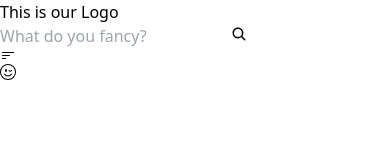
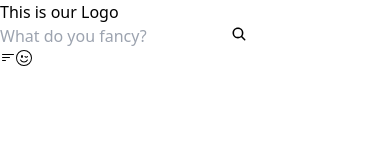
Before and after one commit to knotinline/ThriftStore, a React (Vite) app in the folder ThriftStore/: page / in a window 390 px wide. Shown: the top 160 px of the page. Built offline with nearby package versions, Linux system fonts and the light colour scheme.

Commit message:
Adding some responsive design to the Top Navigation

```diff
--- a/ThriftStore/src/components/general-components/Logo.jsx
+++ b/ThriftStore/src/components/general-components/Logo.jsx
@@ -1,6 +1,6 @@
 function Logo() {
   return(
-    <div className=" h-24 w-32 border-4 hidden sm:block ">
+    <div className=" hidden sm:block h-16 w-24 sm:h-24 sm:w-32 border-4 sm:border-0 ">
       <button className= " text-red-400 w-full h-full ">
         This is our Logo
       </button>
--- a/ThriftStore/src/components/general-components/SearchBar.jsx
+++ b/ThriftStore/src/components/general-components/SearchBar.jsx
@@ -2,24 +2,23 @@ import { IoSearch } from "react-icons/io5";
 
 const SearchBar = () => {
     return (
-        <div>
-            <form className="relative w-10/12 min-w-[140px] rounded-full h-auto  hover:border-transparent ">
-                <div className="relative ">
+        <div className="relative flex-grow max-w-xs">
+            <form className="relative rounded-full hover:border-transparent">
+                <div className="flex items-center">
                     <input
                         type="text"
                         placeholder="What do you fancy?"
-                        className="w-full rounded-full p-4 h-6 focus:outline-none  ml-3 hover:shadow-lg focus:shadow-xl shadow-md"
+                        className="w-full rounded-full p-4 h-10 focus:outline-none hover:shadow-lg focus:shadow-xl shadow-md"
                     />
                     <button
                         type="submit"
-                        className="absolute right-1 top-1/2 rounded-full  p-1 -translate-y-1/2 h-6 "
+                        className="rounded-full p-1 h-10"
                     >
                         <IoSearch />
                     </button>
                 </div>
             </form>
         </div>
-
     );
 };
 
--- a/ThriftStore/src/components/top-navigation/TopNavigation.jsx
+++ b/ThriftStore/src/components/top-navigation/TopNavigation.jsx
@@ -5,16 +5,20 @@ import { BsEmojiWink } from "react-icons/bs";
 
 function TopNavigation() {
     return (
-        <div className=" flex mt-5 items-center">
-            <Logo />
-            <SearchBar  />
-            <div className=" flex left-0 ">
-                <BsFilterLeft className=" w-9 h-9  left-0  mr-7 " />
-                <BsEmojiWink className=" w-9 h-9 " />
+        <div className="flex justify-between items-center mt-5 px-4 sm:px-8 lg:px-16">
+            <div className="flex items-center">
+                <Logo />
+                <SearchBar />
             </div>
-
+            <div className="flex items-center">
+                <button >
+                    <BsFilterLeft className="w-9 h-9 mr-7" />
+                </button>
+                <button>
+                    <BsEmojiWink className="w-9 h-9" />
+                </button>
+            </div>
         </div>
-
     );
 }
 
```
